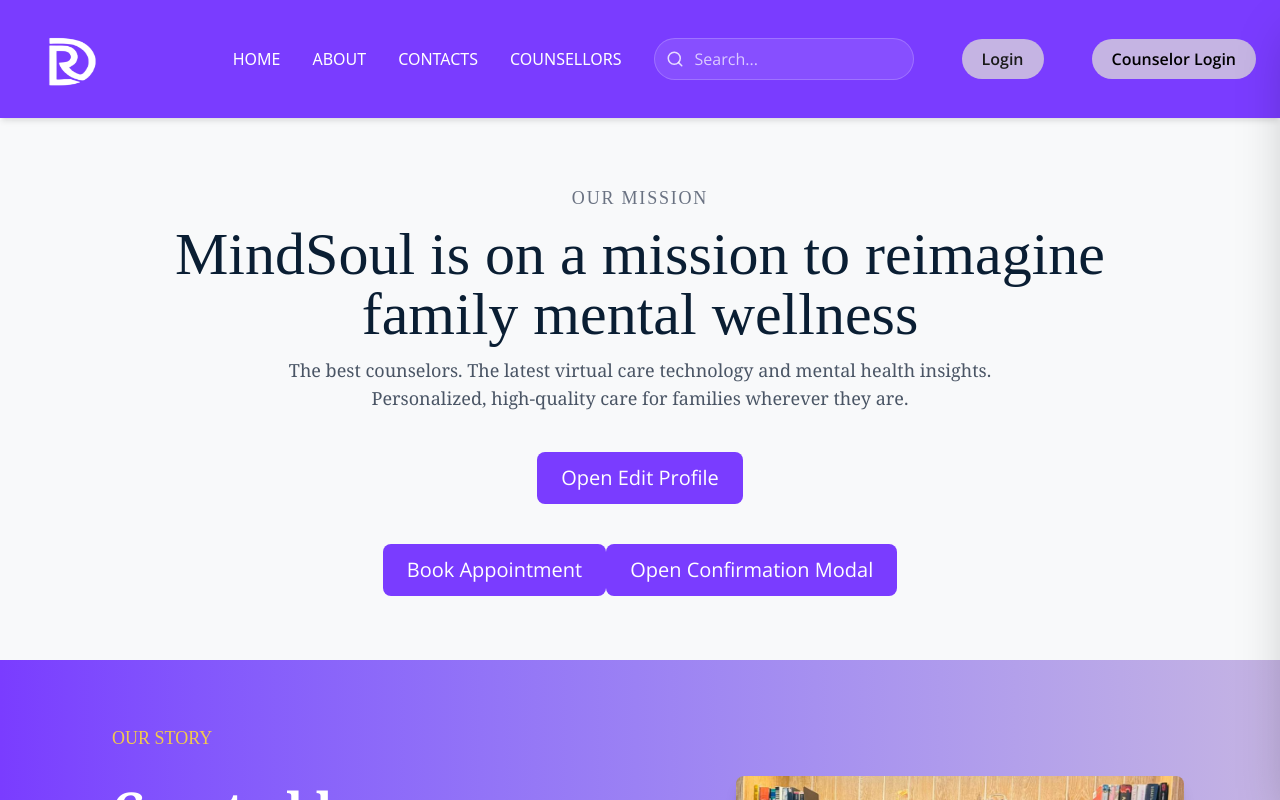
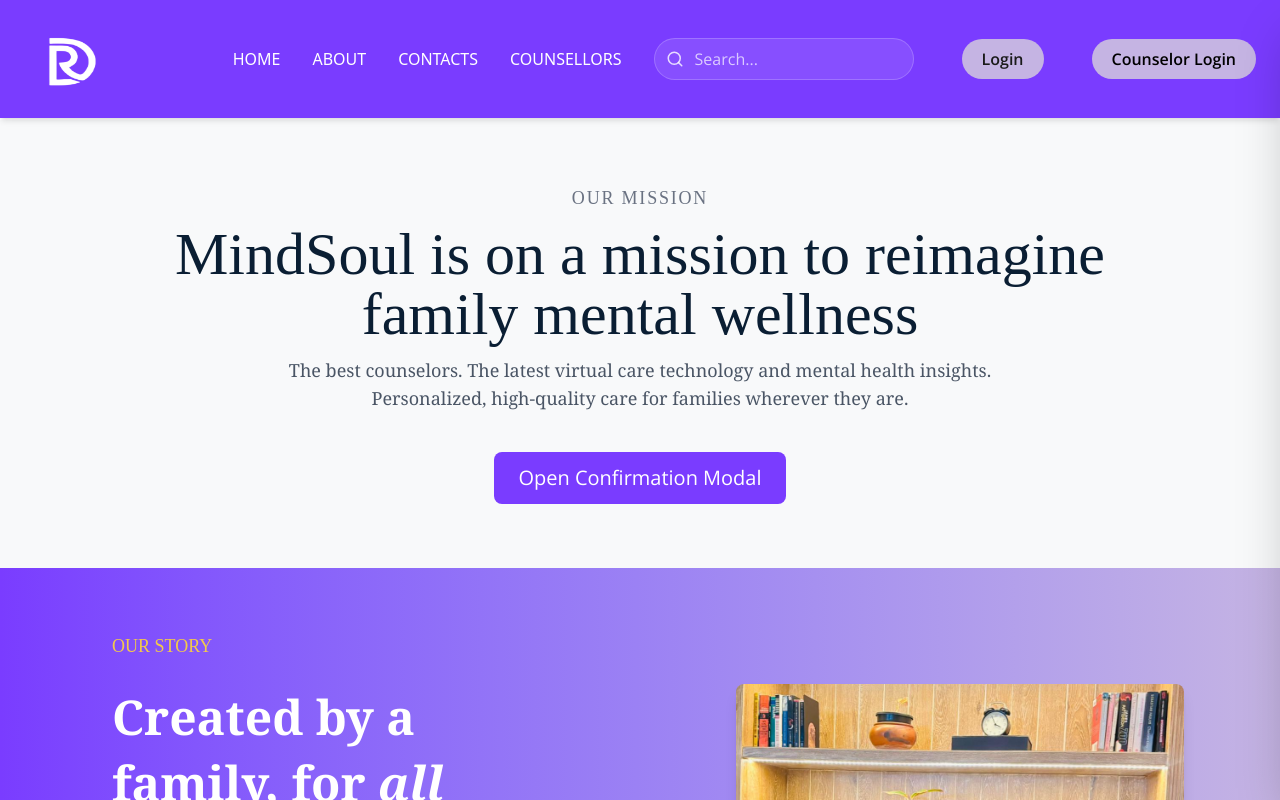
Before and after one commit to jkumari25/mindsoul-wellness, a React (Vite) app: page /about in a window 1280 px wide. Shown: the top 800 px of the page. Built offline with nearby package versions, Linux system fonts and the light colour scheme.

Commit message:
about us page updated

```diff
--- a/src/components/About/Breadcrumb.jsx
+++ b/src/components/About/Breadcrumb.jsx
@@ -1,11 +1,8 @@
 import React, { useState } from "react";
-import EditProfileModal from "../Profile/EditProfileModal";
-import BookAppointmentModal from "../Profile/BookAppointmentModal";
 import AppointmentConfirmationModal from "../Profile/AppointmentConfirmationModal";
 
 export default function Breadcrumb() {
   const [open, setOpen] = useState(false);
-  const [appointmentopen, setAppointmentOpen] = useState(false);
   const [confirmationopen, setConfirmationOpen] = useState(false);
 
   return (
@@ -25,27 +22,6 @@
         </p>
 
         {/* Modal Buttons start */}
-        <button
-          onClick={() => setOpen(true)}
-          className="px-6 py-3 bg-accent text-white rounded-lg mt-10 font-body text-xl"
-        >
-          Open Edit Profile
-        </button>
-
-        <EditProfileModal isOpen={open} onClose={() => setOpen(false)} />
-        <br />
-        <button
-          onClick={() => setAppointmentOpen(true)}
-          className="px-6 py-3 bg-accent text-white rounded-lg mt-10 font-body text-xl"
-        >
-          Book Appointment
-        </button>
-
-        <BookAppointmentModal
-          isOpen={appointmentopen}
-          onClose={() => setAppointmentOpen(false)}
-        />
-
         <button
           onClick={() => setConfirmationOpen(true)}
           className="px-6 py-3 bg-accent text-white rounded-lg mt-10 font-body text-xl"
```
